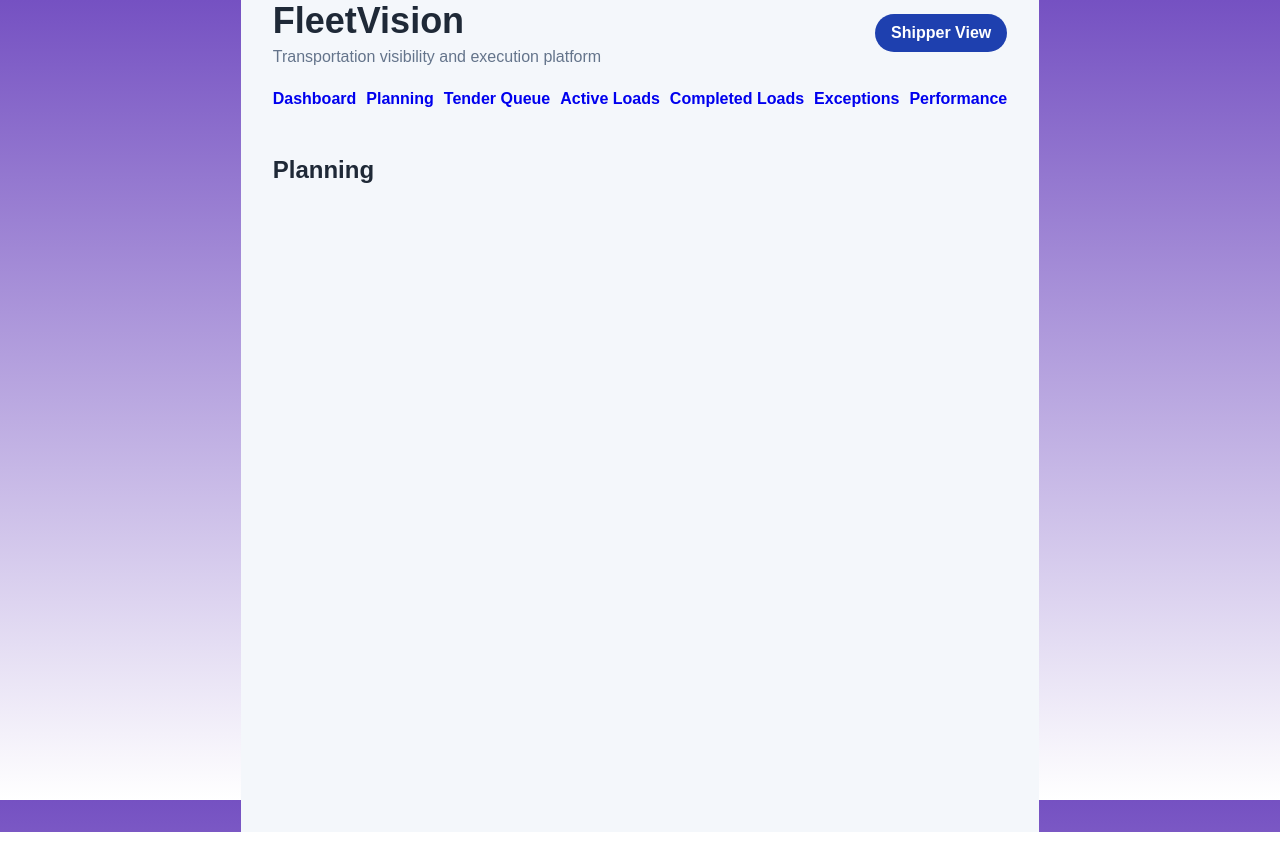
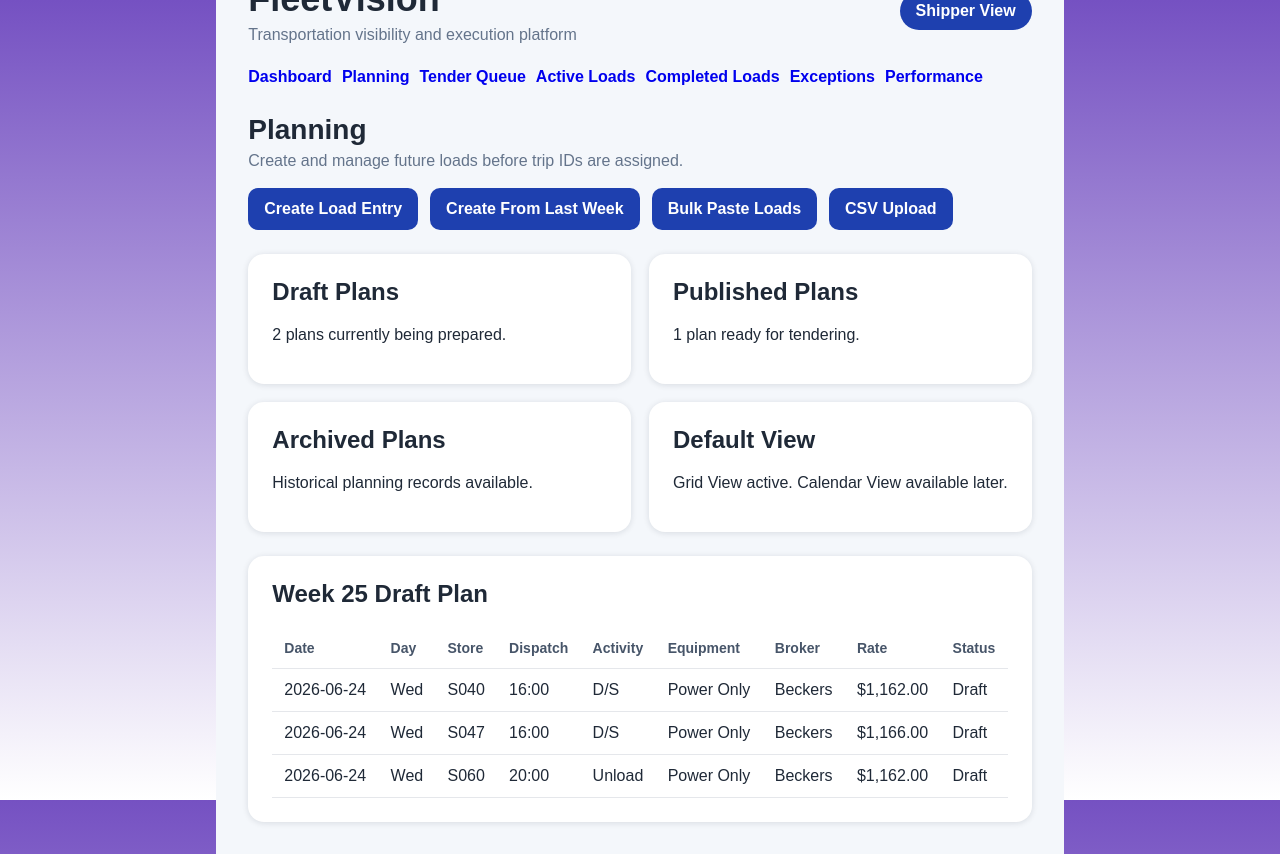
Before and after one commit to varchar1206/fleetvision-platform, a React (Vite) app: page /planning in a window 1280 px wide. Before the commit the page ends 832 px from the top, so only its background shows below. Built offline with nearby package versions, Linux system fonts and the light colour scheme.

Commit message:
Build Shipper planning page

```diff
--- a/src/App.css
+++ b/src/App.css
@@ -64,3 +64,67 @@
 .card h2 {
   margin-top: 0;
 }
+
+.page-header {
+  display: flex;
+  justify-content: space-between;
+  align-items: center;
+  margin-bottom: 18px;
+}
+
+.page-header h2 {
+  margin: 0;
+  font-size: 28px;
+}
+
+.page-header p {
+  margin: 6px 0 0;
+  color: #64748b;
+}
+
+.action-row {
+  display: flex;
+  gap: 12px;
+  flex-wrap: wrap;
+  margin-bottom: 24px;
+}
+
+.action-row button {
+  border: none;
+  background: #1e40af;
+  color: white;
+  padding: 12px 16px;
+  border-radius: 10px;
+  font-weight: 700;
+  cursor: pointer;
+}
+
+.table-card {
+  margin-top: 24px;
+  background: white;
+  padding: 24px;
+  border-radius: 16px;
+  box-shadow: 0 1px 6px rgba(15, 23, 42, 0.12);
+  overflow-x: auto;
+}
+
+.table-card h2 {
+  margin-top: 0;
+}
+
+table {
+  width: 100%;
+  border-collapse: collapse;
+}
+
+th,
+td {
+  text-align: left;
+  padding: 12px;
+  border-bottom: 1px solid #e5e7eb;
+}
+
+th {
+  color: #475569;
+  font-size: 14px;
+}
--- a/src/pages/shipper/Planning.tsx
+++ b/src/pages/shipper/Planning.tsx
@@ -1,3 +1,111 @@
+const plannedLoads = [
+  {
+    date: "2026-06-24",
+    day: "Wed",
+    store: "S040",
+    dispatchTime: "16:00",
+    activity: "D/S",
+    equipment: "Power Only",
+    broker: "Beckers",
+    rate: "$1,162.00",
+    status: "Draft",
+  },
+  {
+    date: "2026-06-24",
+    day: "Wed",
+    store: "S047",
+    dispatchTime: "16:00",
+    activity: "D/S",
+    equipment: "Power Only",
+    broker: "Beckers",
+    rate: "$1,166.00",
+    status: "Draft",
+  },
+  {
+    date: "2026-06-24",
+    day: "Wed",
+    store: "S060",
+    dispatchTime: "20:00",
+    activity: "Unload",
+    equipment: "Power Only",
+    broker: "Beckers",
+    rate: "$1,162.00",
+    status: "Draft",
+  },
+];
+
 export default function Planning() {
-  return <h2>Planning</h2>;
+  return (
+    <section>
+      <div className="page-header">
+        <div>
+          <h2>Planning</h2>
+          <p>Create and manage future loads before trip IDs are assigned.</p>
+        </div>
+      </div>
+
+      <div className="action-row">
+        <button>Create Load Entry</button>
+        <button>Create From Last Week</button>
+        <button>Bulk Paste Loads</button>
+        <button>CSV Upload</button>
+      </div>
+
+      <div className="dashboard-grid">
+        <div className="card">
+          <h2>Draft Plans</h2>
+          <p>2 plans currently being prepared.</p>
+        </div>
+
+        <div className="card">
+          <h2>Published Plans</h2>
+          <p>1 plan ready for tendering.</p>
+        </div>
+
+        <div className="card">
+          <h2>Archived Plans</h2>
+          <p>Historical planning records available.</p>
+        </div>
+
+        <div className="card">
+          <h2>Default View</h2>
+          <p>Grid View active. Calendar View available later.</p>
+        </div>
+      </div>
+
+      <div className="table-card">
+        <h2>Week 25 Draft Plan</h2>
+        <table>
+          <thead>
+            <tr>
+              <th>Date</th>
+              <th>Day</th>
+              <th>Store</th>
+              <th>Dispatch</th>
+              <th>Activity</th>
+              <th>Equipment</th>
+              <th>Broker</th>
+              <th>Rate</th>
+              <th>Status</th>
+            </tr>
+          </thead>
+          <tbody>
+            {plannedLoads.map((load) => (
+              <tr key={`${load.date}-${load.store}-${load.dispatchTime}`}>
+                <td>{load.date}</td>
+                <td>{load.day}</td>
+                <td>{load.store}</td>
+                <td>{load.dispatchTime}</td>
+                <td>{load.activity}</td>
+                <td>{load.equipment}</td>
+                <td>{load.broker}</td>
+                <td>{load.rate}</td>
+                <td>{load.status}</td>
+              </tr>
+            ))}
+          </tbody>
+        </table>
+      </div>
+    </section>
+  );
 }
```
